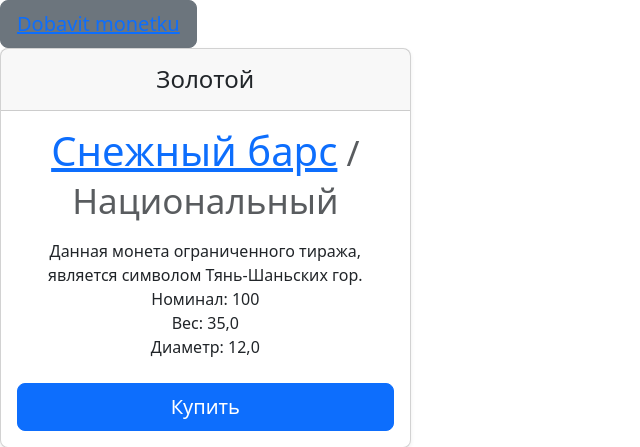
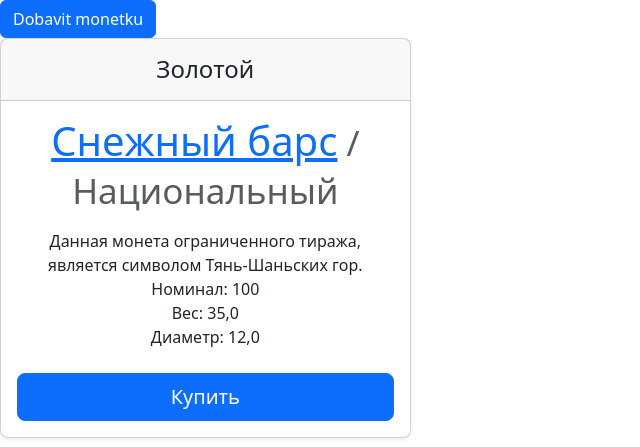
Before and after one commit to Kairat-Baigazakov/Numizmat, a Django app: page / in a window 1280 px wide. Shown: the part 72-519 px from the top of the page, without its empty margins (0-640 px from the left). Run offline with Django 5.2, Linux system fonts and the light colour scheme; a user stored in the database is signed in; data comes from the database, SQL or seed files in the repository.

Commit message:
Update index.html

```diff
--- a/app/templates/app/index.html
+++ b/app/templates/app/index.html
@@ -8,7 +8,7 @@
 {% block content %}
 
 {% if user.is_authenticated %}
-<button class="btn btn-secondary btn-lg" type="button" ><a href="{% url 'coin_add' %}">Dobavit monetku</a></button>
+<a class="btn btn-primary" href="{% url 'coin_add' %}" role="button">Dobavit monetku</a>
 {% endif %}
 
 {% for coin in coins %}
```
